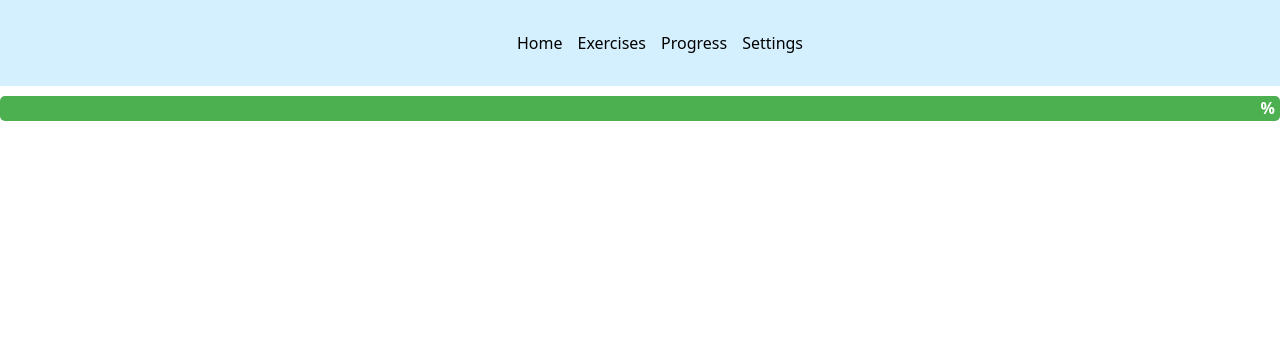
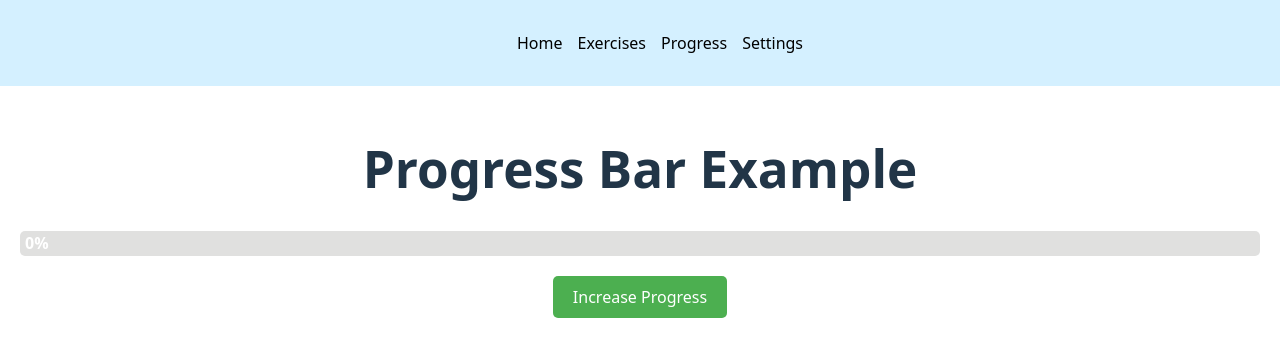
Before and after one commit to SecretariatV/Spoko, a React (Vite) app: page /progress in a window 1280 px wide. Shown: the top 356 px of the page. Built offline with nearby package versions, Linux system fonts and the light colour scheme.

Commit message:
fixed progress bar and deleted the duplicate one

```diff
--- a/src/App.jsx
+++ b/src/App.jsx
@@ -2,10 +2,11 @@ import { useState } from 'react';
 import React from "react";
 import { BrowserRouter, Routes, Route } from "react-router-dom";
 import Navbar from "./components/Navbar";
-import Progress from "./components/Progressbar";
+import ProgressBar from "./components/Progressbar";
 import Home from "./pages/Home";
 import Exercises from "./pages/Exercises";
 import Settings from "./pages/Settings";
+import Progress from "./pages/Progress";
 
 function App() {
   return (
--- a/src/components/Progressbar.jsx
+++ /dev/null
@@ -1,36 +0,0 @@
-import React from "react";
-
-function ProgressBar({ progress }) {
-    return (
-      <div style={styles.container}>
-        <div style={{ ...styles.filler, width: `${progress}%` }}>
-          <span style={styles.label}>{progress}%</span>
-        </div>
-      </div>
-    );
-  }
-
-  const styles = {
-    container: {
-      width: "100%",
-      backgroundColor: "#e0e0df",
-      borderRadius: "5px",
-      overflow: "hidden",
-      height: "25px",
-      margin: "10px 0"
-    },
-    filler: {
-      height: "100%",
-      backgroundColor: "#4caf50",
-      textAlign: "right",
-      lineHeight: "25px",
-      transition: "width 0.5s ease-in-out"
-    },
-    label: {
-      padding: "5px",
-      color: "white",
-      fontWeight: "bold"
-    }
-  };
-
-  export default ProgressBar;
--- /dev/null
+++ b/src/pages/Progress.jsx
@@ -0,0 +1,58 @@
+import React, { useState } from "react";
+
+function Progress() {
+  const [progress, setProgress] = useState(0);
+
+  const increaseProgress = () => {
+    setProgress((prev) => (prev >= 100 ? 100 : prev + 10));
+  };
+
+  return (
+    <div style={{ textAlign: "center", padding: "20px" }}>
+      <h1>Progress Bar Example</h1>
+      <div style={styles.container}>
+        <div style={{ ...styles.filler, width: `${progress}%` }}>
+          <span style={styles.label}>{progress}%</span>
+        </div>
+      </div>
+      <button onClick={increaseProgress} style={styles.button}>
+        Increase Progress
+      </button>
+    </div>
+  );
+}
+
+const styles = {
+  container: {
+    width: "100%",
+    backgroundColor: "#e0e0df",
+    borderRadius: "5px",
+    overflow: "hidden",
+    height: "25px",
+    margin: "10px 0"
+  },
+  filler: {
+    height: "100%",
+    backgroundColor: "#4caf50",
+    textAlign: "right",
+    lineHeight: "25px",
+    transition: "width 0.5s ease-in-out"
+  },
+  label: {
+    padding: "5px",
+    color: "white",
+    fontWeight: "bold"
+  },
+  button: {
+    padding: "10px 20px",
+    fontSize: "16px",
+    cursor: "pointer",
+    backgroundColor: "#4caf50",
+    color: "white",
+    border: "none",
+    borderRadius: "5px",
+    marginTop: "10px"
+  }
+};
+
+export default Progress;
```
